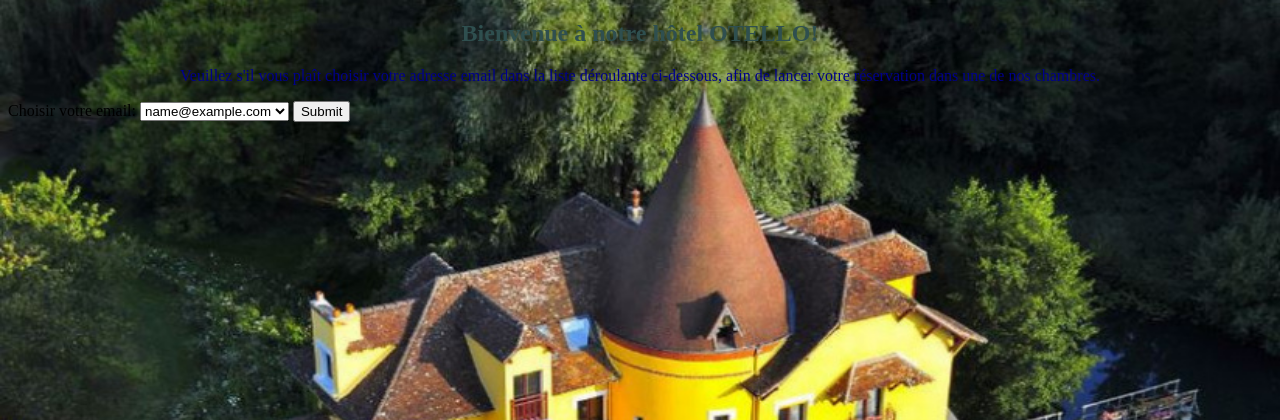
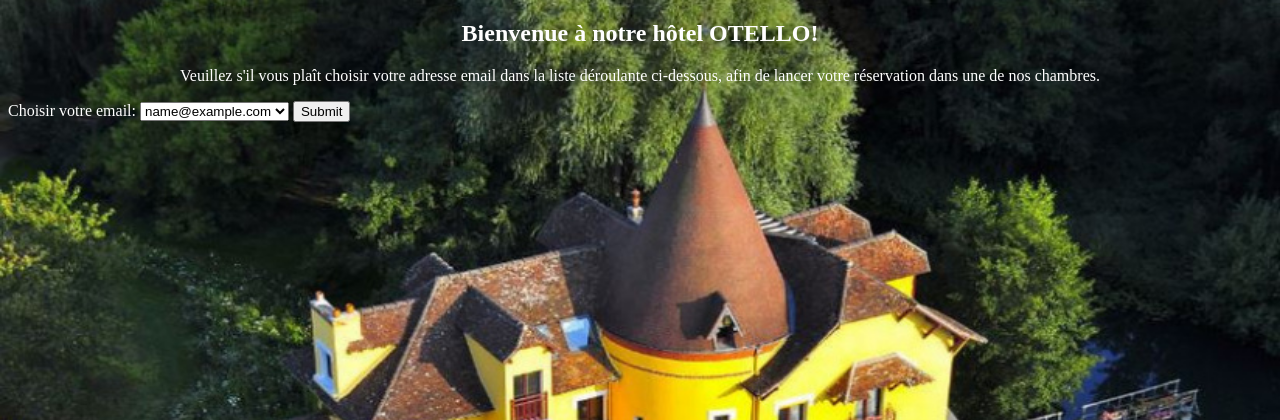
Before and after one commit to habsinn/hotelapp, a Flask app: page / in a window 1280 px wide. Shown: the top 420 px of the page. Run offline with Flask 2, Linux system fonts and the light colour scheme; a database or web service that is not in the repository returns one stand-in record (values such as "Sample title"); some libraries are stand-ins or nearby versions.

Commit message:
change in static

```diff
--- a/static/css/main.css
+++ b/static/css/main.css
@@ -10,6 +10,7 @@
   color: DarkBlue;
 }
 
-.title {
+.intro{
   text-align: center;
-  color: DarkSlategrey;
+  color: white;
+}
--- a/templates/index.html
+++ b/templates/index.html
@@ -7,12 +7,12 @@
 </head>
 
 <body class="background">
-	<h2 class="title">Bienvenue à notre hôtel OTELLO!</h2>
-	<p class= "center">Veuillez s'il vous plaît choisir votre adresse email
+	<h2 class="intro">Bienvenue à notre hôtel OTELLO!</h2>
+	<p class= "intro">Veuillez s'il vous plaît choisir votre adresse email
 dans la liste déroulante ci-dessous, afin de lancer votre réservation dans une de nos chambres.</p>
  <!---Liste déroulante des emails utilisateurs déjà existants dans la BDD --->
 	<form action="{{url_for('dates_de_reservation')}}" method="POST">  <!---syntaxe Flask  --->
-	  <label for="emails">Choisir votre email:</label>
+	  <label for="emails"> <font color="white">Choisir votre email:</font> </label>
 	  <select id="email" name="mail">
         {% if listemail %}
             {% for element in listemail %}
```
